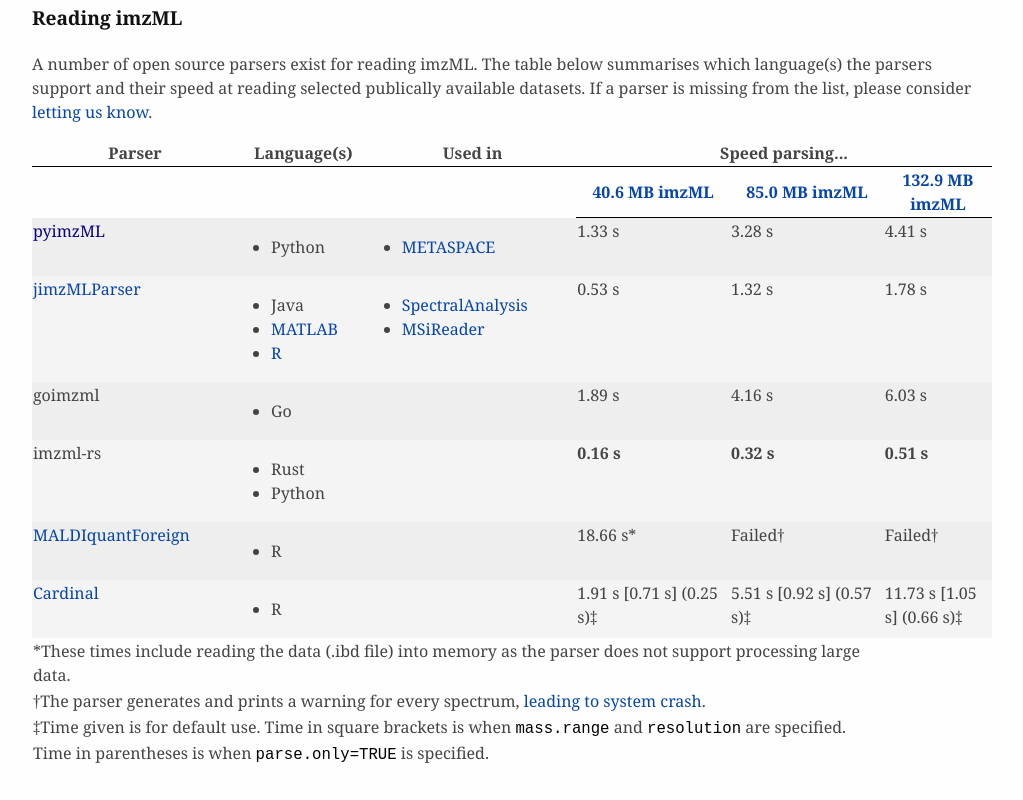
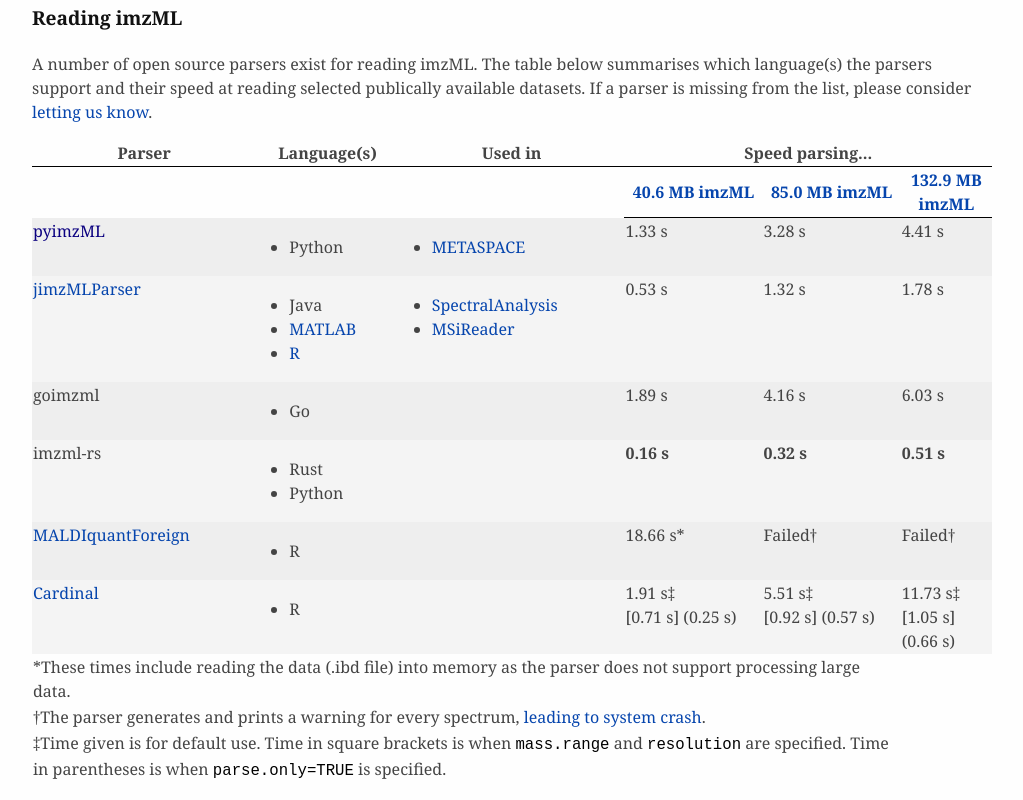
Before and after one commit to imzML/imzml.github.io, a plain HTML site: page index.html in a window 1280 px wide. Shown: the part 592-1392 px from the top of the page, without its empty margins (128-1151 px from the left). Drawn offline with Linux system fonts and the light colour scheme; no server answers.

Commit message:
Updated style

```diff
--- a/index.html
+++ b/index.html
@@ -159,9 +159,9 @@
           </ul>
         </td>
         <td></td>
-        <td>1.91 s [0.71 s] (0.25 s)‡</td>
-        <td>5.51 s [0.92 s] (0.57 s)‡</td>
-        <td>11.73 s [1.05 s] (0.66 s)‡</td>
+        <td>1.91 s‡ <br/>[0.71 s] (0.25 s)</td>
+        <td>5.51 s‡ <br/>[0.92 s] (0.57 s)</td>
+        <td>11.73 s‡ <br/>[1.05 s] (0.66 s)</td>
       </tr>
     </tbody>
     <tfoot>
```
